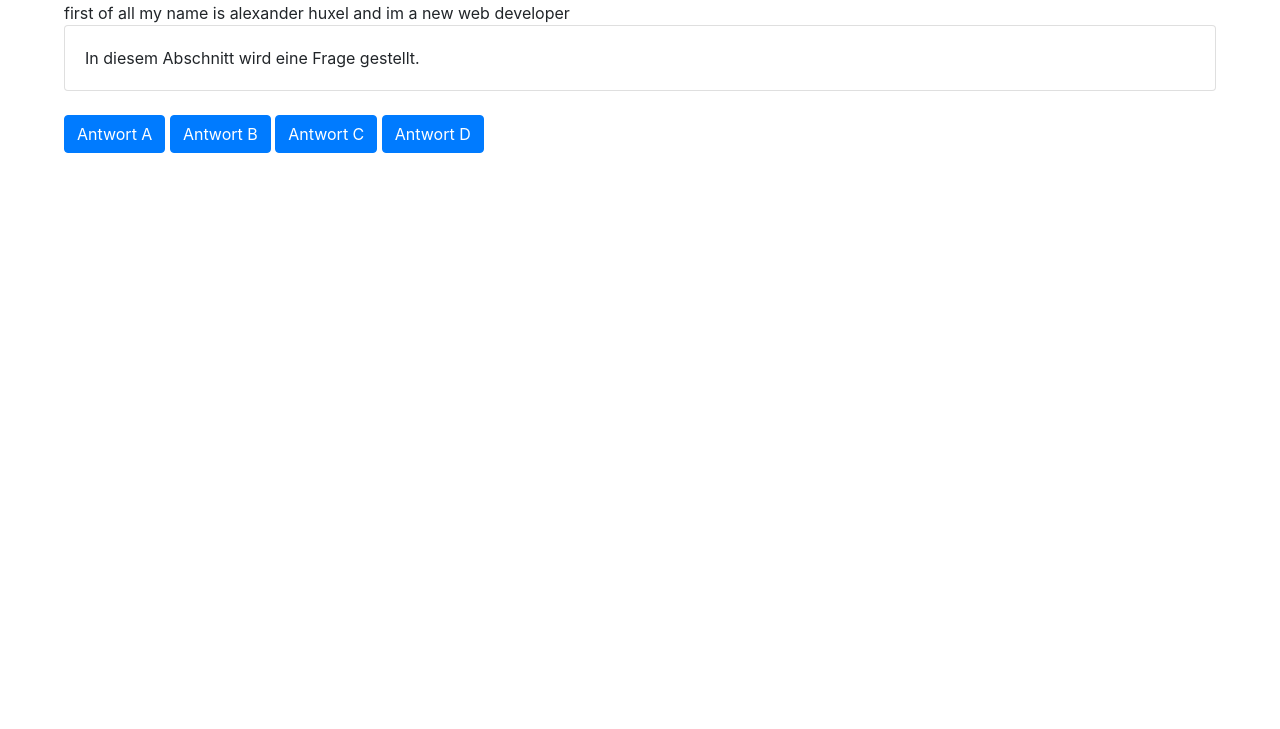
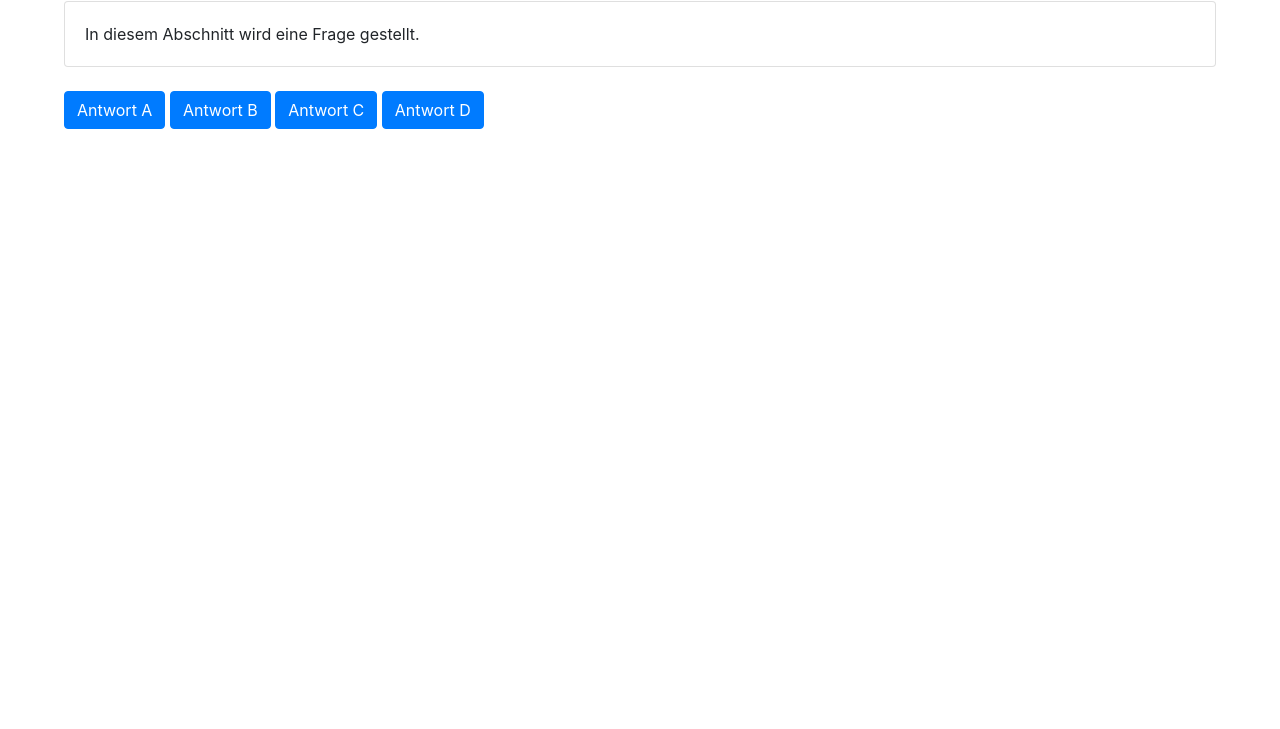
Before and after one commit to alexanderhuxel/Quizz-App, a plain HTML site: page index.html in a window 1280 px wide. Shown: the part 71-800 px from the top of the page. Drawn offline with nearby package versions, Linux system fonts and the light colour scheme.

Commit message:
Update index.html

```diff
--- a/index.html
+++ b/index.html
@@ -13,7 +13,6 @@
     <main>
         <h1>The awesome HTML Quiz</h1>
 
-        first of all my name is alexander huxel and im a new web developer
 
 
         <div class="card">
```
